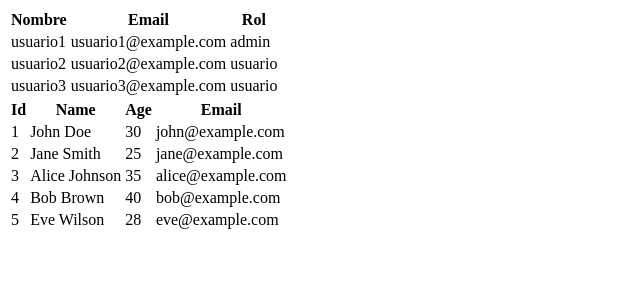
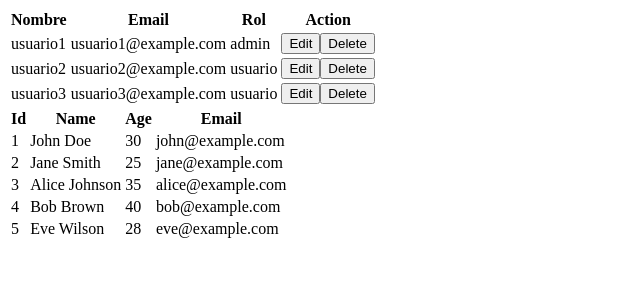
Before and after one commit to willvcg/components-custom, an Angular app in the folder components-custom/: page / in a window 1280 px wide. Shown: the top 300 px of the page, without its empty margins (0-640 px from the left). Built offline with nearby package versions, Linux system fonts and the light colour scheme.

Commit message:
feat: implement button to custom table

```diff
--- a/components-custom/src/app/app.component.html
+++ b/components-custom/src/app/app.component.html
@@ -1,2 +1,2 @@
-<app-table [headArray]="headArray()" [gridArray]="gridArray()"/>
+<app-table [headArray]="headArray()" [gridArray]="gridArray()" (onEdit)="onEditUser($event)" (onDelete)="onDeleteUser($event)"/>
 <app-table [headArray]="headTable()" [gridArray]="dataTable()"/>
--- a/components-custom/src/app/app.component.ts
+++ b/components-custom/src/app/app.component.ts
@@ -1,6 +1,6 @@
 import { Component, signal } from '@angular/core';
 import { RouterOutlet } from '@angular/router';
-import { HeadTable, Options, TableComponent } from "./components/table/table.component";
+import { CustomItem, HeadTable, Options, TableComponent } from "./components/table/table.component";
 
 export interface User{
   nombre: string;
@@ -54,7 +54,8 @@ export class AppComponent {
   headArray = signal<HeadTable[]>([
     {head: 'Nombre', fieldName: 'nombre'},
     {head: 'Email', fieldName: 'email'},
-    {head: 'Rol', fieldName: 'rol'}
+    {head: 'Rol', fieldName: 'rol'},
+    {head: 'Action', fieldName: ''}
   ])
   gridArray = signal<User[]>(Arrayusuarios)
 
@@ -67,4 +68,13 @@ export class AppComponent {
     {head: 'Email', fieldName: 'email'}
   ])
   dataTable = signal<TableRow[]>(sampleData)
+
+
+  protected onEditUser(event: CustomItem){
+    console.log("onEditUser", event)
+  }
+
+  protected onDeleteUser(event: CustomItem){
+    console.log("onDeleteUser", event)
+  }
 }
--- a/components-custom/src/app/components/table/table.component.html
+++ b/components-custom/src/app/components/table/table.component.html
@@ -11,7 +11,13 @@
         <tr>
           @for (head of headArray(); track head.head) {
             <td>
-              {{item[head.fieldName]}}
+               @if (head.fieldName !== '') {
+                {{item[head.fieldName]}}
+               }
+               @if (head.fieldName === '') {
+                <button (click)="onEditTable(item)">Edit</button>
+                <button (click)="onDeleteTable(item)">Delete</button>
+               }
             </td>
           }
         </tr>
--- a/components-custom/src/app/components/table/table.component.ts
+++ b/components-custom/src/app/components/table/table.component.ts
@@ -1,4 +1,4 @@
-import { Component, computed, input, signal } from '@angular/core';
+import { Component, computed, input, output, signal } from '@angular/core';
 import { SafeValue } from '@angular/platform-browser';
 
 export interface Usuario {
@@ -46,6 +46,17 @@ export class TableComponent {
 
   headArray = input.required<HeadTable[]>()
   gridArray = input.required<CustomItem[]>()
+  onEdit = output<CustomItem>()
+  onDelete = output<CustomItem>()
+
+
+  protected onEditTable(event: CustomItem){
+    this.onEdit.emit(event)
+  }
+
+  protected onDeleteTable(event: CustomItem){
+    this.onDelete.emit(event)
+  }
 
   /** Opciones pasadas e options (key: value) */
   // protected op = computed(()=> {
```
